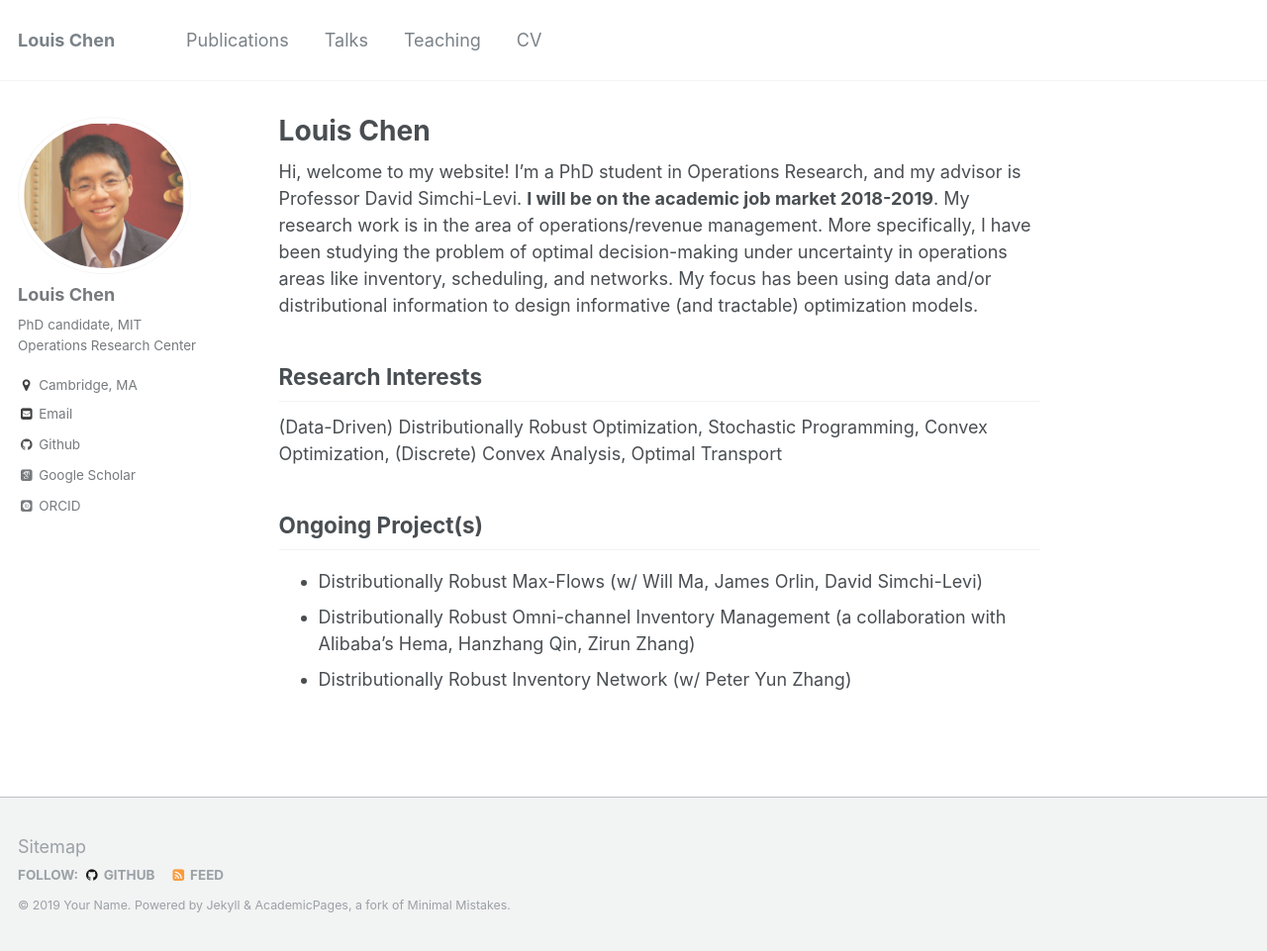
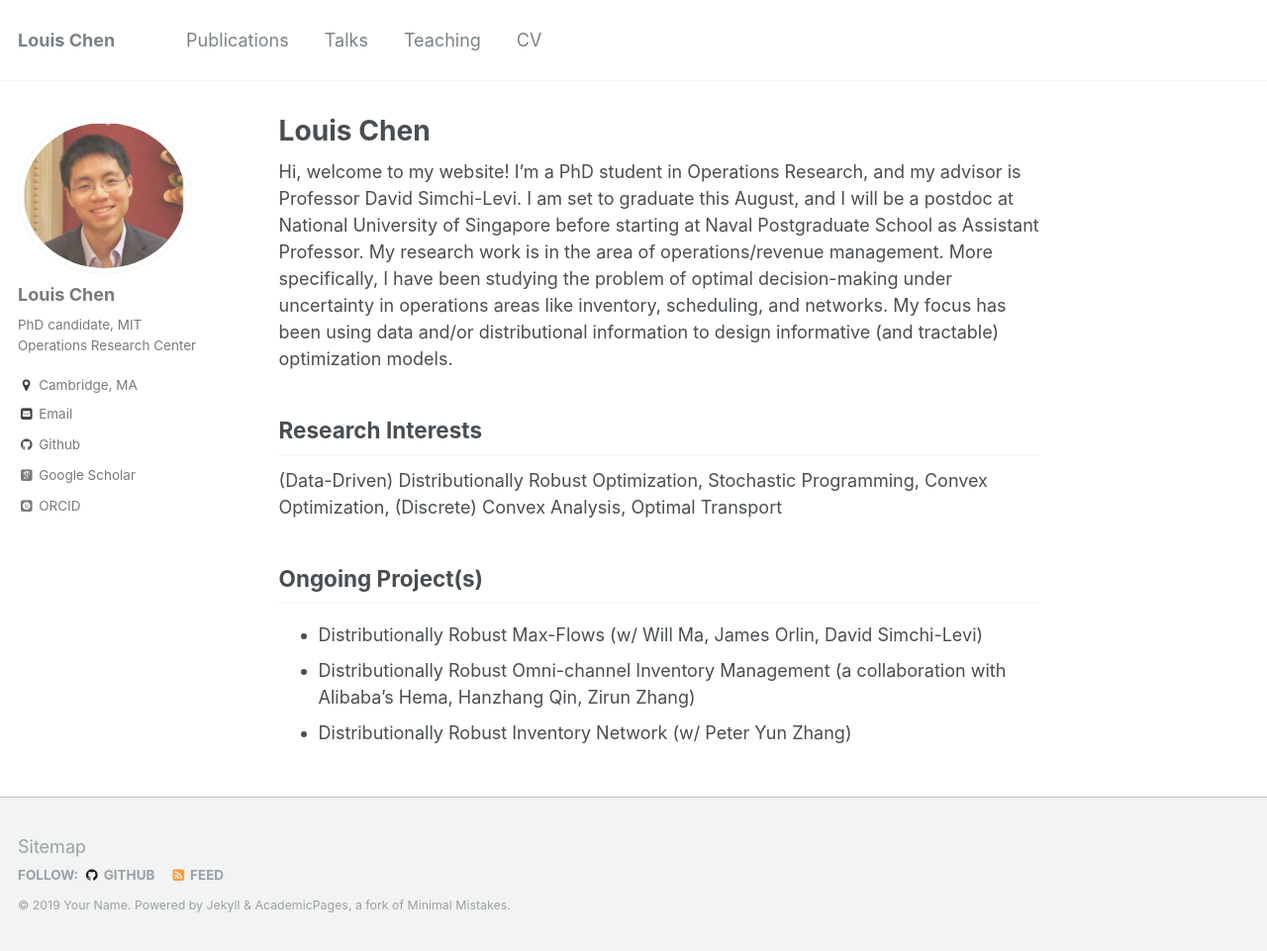
Before and after one commit to LouisLChen/LouisLChen.github.io, a Jekyll site: the page built from _pages/about.md, in a window 1280 px wide and 961 px high. Shown: the whole window at 99% size. Built offline with Jekyll 4.4.1, drawn with Linux system fonts in a browser that asks for light colours; some web fonts are replaced.

Commit message:
Update about.md

```diff
--- a/_pages/about.md
+++ b/_pages/about.md
@@ -8,7 +8,7 @@
   - /about.html
 ---
 
-Hi, welcome to my website! I'm a PhD student in Operations Research, and my advisor is Professor David Simchi-Levi. **I will be on the academic job market 2018-2019**. My research work is in the area of operations/revenue management. More specifically, I have been studying the problem of optimal decision-making under uncertainty in operations areas like inventory, scheduling, and networks. My focus has been using data and/or distributional information to design informative (and tractable) optimization models.
+Hi, welcome to my website! I'm a PhD student in Operations Research, and my advisor is Professor David Simchi-Levi. I am set to graduate this August, and I will be a postdoc at National University of Singapore before starting at Naval Postgraduate School as Assistant Professor. My research work is in the area of operations/revenue management. More specifically, I have been studying the problem of optimal decision-making under uncertainty in operations areas like inventory, scheduling, and networks. My focus has been using data and/or distributional information to design informative (and tractable) optimization models.
 
 
 Research Interests
```
